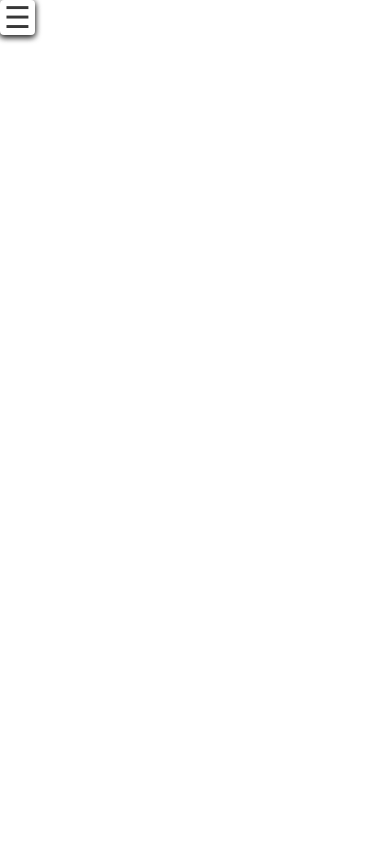
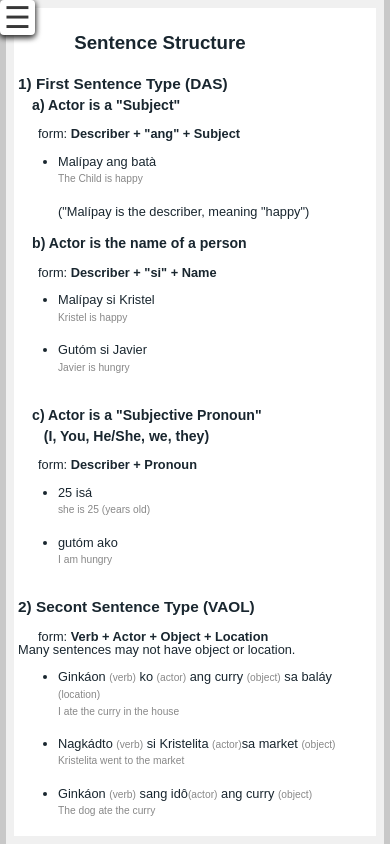
Before and after one commit to mucia-javier/hiligaynon, a plain HTML site: page index.html in a window 390 px wide. Shown: the top 844 px of the page. Drawn offline with Linux system fonts and the light colour scheme.

Commit message:
commit from phone

```diff
--- a/stylesheets/ilongo.css
+++ b/stylesheets/ilongo.css
@@ -230,7 +230,7 @@ Small Device Styles
 @media screen and (max-width: 480px) {
 		#header_wrap {
 		  position:relative;
-		  height: 100%;
+		  height: 0px;
 		  width: 100%;
 		  }
 
```
